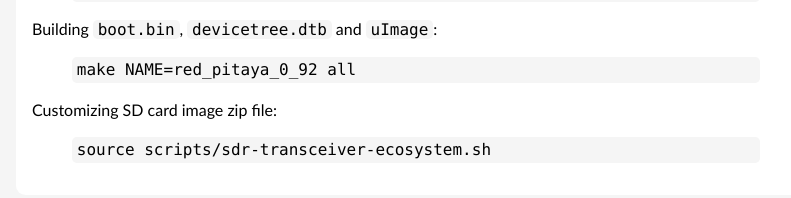
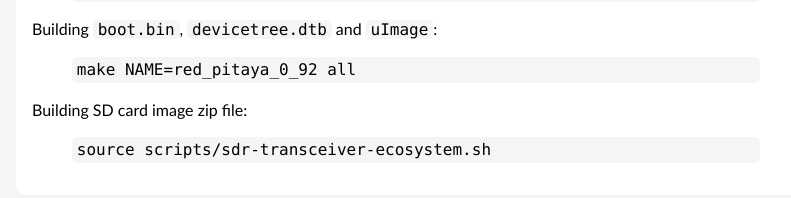
Before and after one commit to pavel-demin/red-pitaya-notes, a Jekyll site: the page built from sdr-transceiver.md, in a window 1280 px wide and 900 px high, scrolled down 2006 px. Shown: the part 649-847 px from the top of the window, without its empty margins (224-1015 px from the left). Built offline with Jekyll 4.4.1, drawn with Linux system fonts in a browser that asks for light colours.

Commit message:
replace customizing with building

```diff
--- a/sdr-transceiver.md
+++ b/sdr-transceiver.md
@@ -112,7 +112,7 @@ Building `boot.bin`, `devicetree.dtb` and `uImage`:
 make NAME=red_pitaya_0_92 all
 {% endhighlight %}
 
-Customizing SD card image zip file:
+Building SD card image zip file:
 {% highlight bash %}
 source scripts/sdr-transceiver-ecosystem.sh
 {% endhighlight %}
```
Also changed, not shown: sdr-receiver.md (+1 -1 lines).
